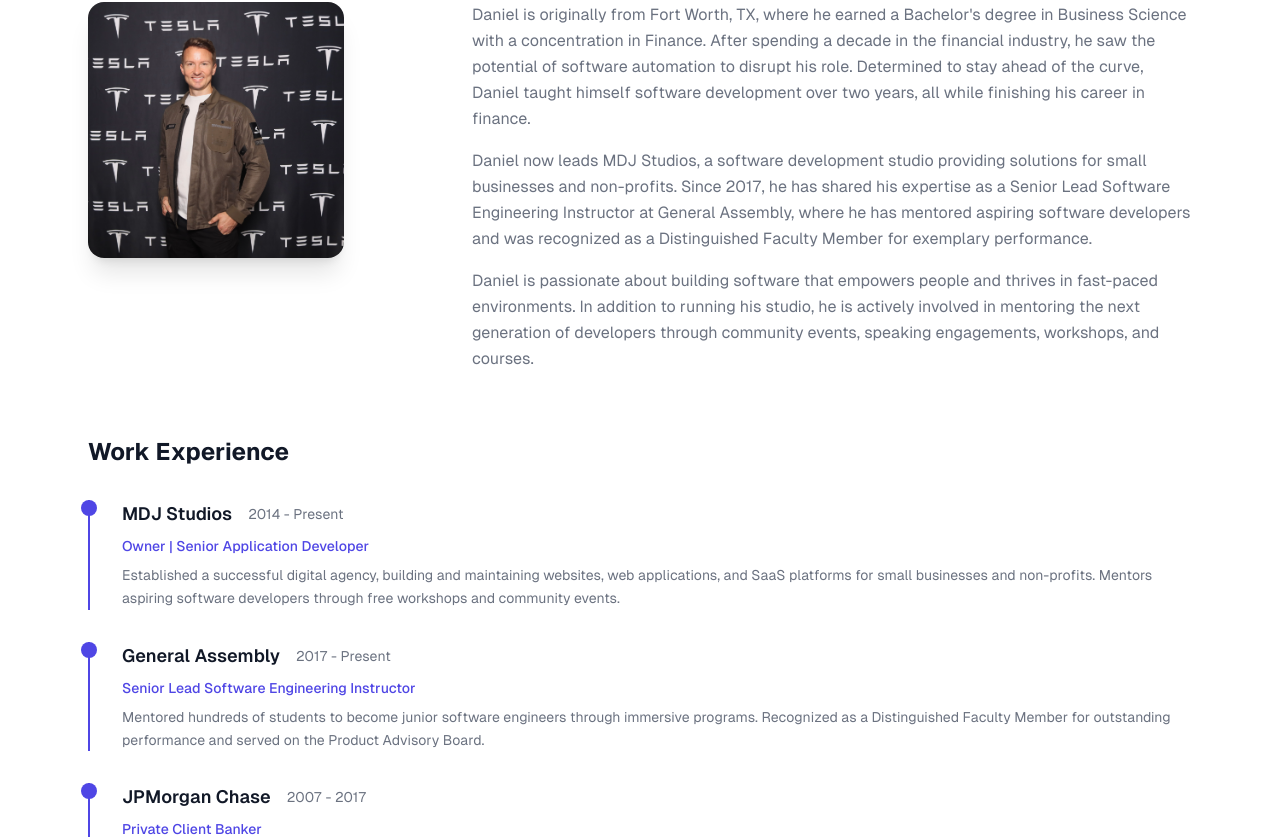
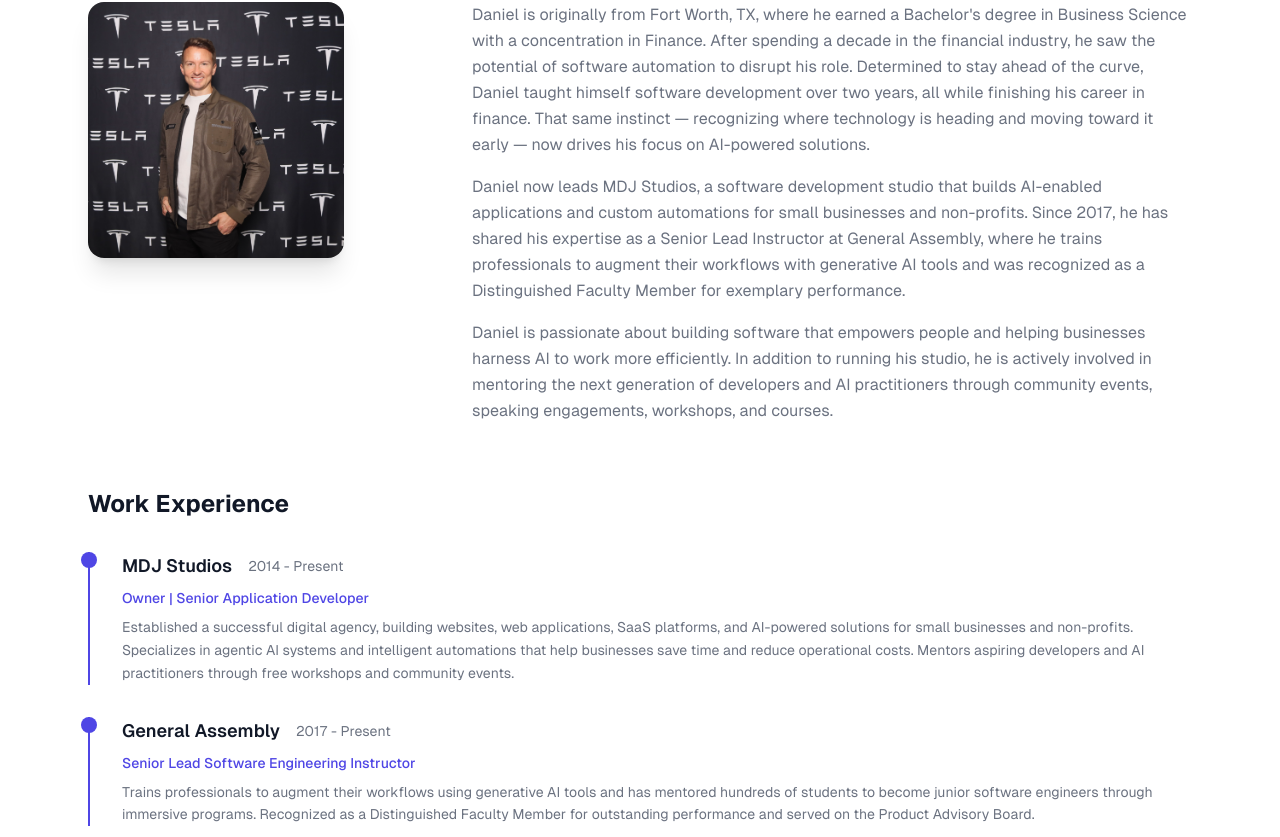
Before and after one commit to myDeveloperJourney/mdj-studios-website-v2, a Next.js app: page /about in a window 1280 px wide. Shown: the part 272-1109 px from the top of the page. Built offline with nearby package versions, Linux system fonts and the light colour scheme.

Commit message:
wip: optimizes website copy to emphasize AI work

```diff
--- a/src/app/about/page.tsx
+++ b/src/app/about/page.tsx
@@ -6,7 +6,7 @@
 export const metadata: Metadata = {
   title: "About Daniel Scott",
   description:
-    "Learn more about Daniel Scott, founder of MDJ Studios — his journey from the U.S. Army to tech, his expertise, and his passion for teaching.",
+    "Learn more about Daniel Scott, founder of MDJ Studios — his journey from the U.S. Army to tech and AI, his expertise in building AI-powered solutions, and his work training professionals to leverage AI.",
   alternates: {
     canonical: "https://mdjstudios.com/about",
   },
@@ -21,14 +21,14 @@
     role: "Owner | Senior Application Developer",
     period: "2014 - Present",
     description:
-      "Established a successful digital agency, building and maintaining websites, web applications, and SaaS platforms for small businesses and non-profits. Mentors aspiring software developers through free workshops and community events.",
+      "Established a successful digital agency, building websites, web applications, SaaS platforms, and AI-powered solutions for small businesses and non-profits. Specializes in agentic AI systems and intelligent automations that help businesses save time and reduce operational costs. Mentors aspiring developers and AI practitioners through free workshops and community events.",
   },
   {
     company: "General Assembly",
     role: "Senior Lead Software Engineering Instructor",
     period: "2017 - Present",
     description:
-      "Mentored hundreds of students to become junior software engineers through immersive programs. Recognized as a Distinguished Faculty Member for outstanding performance and served on the Product Advisory Board.",
+      "Trains professionals to augment their workflows using generative AI tools and has mentored hundreds of students to become junior software engineers through immersive programs. Recognized as a Distinguished Faculty Member for outstanding performance and served on the Product Advisory Board.",
   },
   {
     company: "JPMorgan Chase",
@@ -49,6 +49,7 @@
 const skills = [
   { category: "Languages", items: "Python, JavaScript, TypeScript, HTML5, CSS3" },
   { category: "Frameworks", items: "React, Next.js, Express, Node.js" },
+  { category: "AI & Automation", items: "LangChain, OpenAI API, Claude API, Retrieval-Augmented Generation" },
   { category: "Databases", items: "PostgreSQL, MongoDB, Firebase" },
   { category: "Tools", items: "Git, GitHub Actions, Vercel, AWS" },
   { category: "Testing", items: "Jest, Mocha, Pytest" },
@@ -97,22 +98,26 @@
               the potential of software automation to disrupt his role.
               Determined to stay ahead of the curve, Daniel taught himself
               software development over two years, all while finishing his
-              career in finance.
+              career in finance. That same instinct — recognizing where
+              technology is heading and moving toward it early — now drives his
+              focus on AI-powered solutions.
             </p>
             <p>
-              Daniel now leads MDJ Studios, a software development studio
-              providing solutions for small businesses and non-profits. Since
-              2017, he has shared his expertise as a Senior Lead Software
-              Engineering Instructor at General Assembly, where he has mentored
-              aspiring software developers and was recognized as a Distinguished
-              Faculty Member for exemplary performance.
+              Daniel now leads MDJ Studios, a software development studio that
+              builds AI-enabled applications and custom automations for small
+              businesses and non-profits. Since 2017, he has shared his
+              expertise as a Senior Lead Instructor at General Assembly, where
+              he trains professionals to augment their workflows with generative
+              AI tools and was recognized as a Distinguished Faculty Member for
+              exemplary performance.
             </p>
             <p>
               Daniel is passionate about building software that empowers people
-              and thrives in fast-paced environments. In addition to running his
-              studio, he is actively involved in mentoring the next generation
-              of developers through community events, speaking engagements,
-              workshops, and courses.
+              and helping businesses harness AI to work more efficiently. In
+              addition to running his studio, he is actively involved in
+              mentoring the next generation of developers and AI practitioners
+              through community events, speaking engagements, workshops, and
+              courses.
             </p>
           </div>
         </div>
--- a/src/app/layout.tsx
+++ b/src/app/layout.tsx
@@ -32,11 +32,11 @@
 
 export const metadata: Metadata = {
   title: {
-    default: "MDJ Studios | Web Development Agency & Technical Education",
+    default: "MDJ Studios | AI-Powered Software Development & Technical Education",
     template: "%s | MDJ Studios",
   },
   description:
-    "MDJ Studios is a digital agency founded by Daniel Scott, specializing in software development, web applications, UX design, and technical education.",
+    "MDJ Studios is a digital agency founded by Daniel Scott, specializing in AI-powered software development, intelligent automation, web applications, and technical education.",
   keywords: [
     "web development",
     "software development",
@@ -58,6 +58,15 @@
     "small business web development",
     "full stack developer",
     "Daniel Scott developer",
+    "AI-powered solutions",
+    "agentic AI",
+    "AI automation",
+    "AI for small business",
+    "generative AI training",
+    "intelligent automation",
+    "AI development agency",
+    "AI workflow automation",
+    "AI consulting Fort Worth",
   ],
   authors: [{ name: "Daniel Scott", url: "https://mdjstudios.com" }],
   creator: "MDJ Studios",
@@ -70,9 +79,9 @@
     locale: "en_US",
     url: "https://mdjstudios.com",
     siteName: "MDJ Studios",
-    title: "MDJ Studios | Web Development Agency & Technical Education",
+    title: "MDJ Studios | AI-Powered Software Development & Technical Education",
     description:
-      "MDJ Studios is a digital agency founded by Daniel Scott, specializing in software development, web applications, UX design, and technical education.",
+      "MDJ Studios is a digital agency founded by Daniel Scott, specializing in AI-powered software development, intelligent automation, web applications, and technical education.",
     images: [
       {
         url: "/images/daniel-scott-cropped.jpg",
@@ -85,9 +94,9 @@
   },
   twitter: {
     card: "summary_large_image",
-    title: "MDJ Studios | Web Development Agency & Technical Education",
+    title: "MDJ Studios | AI-Powered Software Development & Technical Education",
     description:
-      "MDJ Studios is a digital agency founded by Daniel Scott, specializing in software development, web applications, UX design, and technical education.",
+      "MDJ Studios is a digital agency founded by Daniel Scott, specializing in AI-powered software development, intelligent automation, web applications, and technical education.",
     images: [
       {
         url: "/images/daniel-scott-cropped.jpg",
@@ -170,7 +179,7 @@
                   name: "MDJ Studios",
                   url: "https://mdjstudios.com",
                   description:
-                    "Digital agency specializing in software development, web applications, UX design, and technical education.",
+                    "Digital agency specializing in AI-powered software development, intelligent automation, web applications, UX design, and technical education.",
                   priceRange: "$$",
                   areaServed: {
                     "@type": "GeoCircle",
@@ -183,7 +192,7 @@
                   },
                   hasOfferCatalog: {
                     "@type": "OfferCatalog",
-                    name: "Web Development Services",
+                    name: "AI & Web Development Services",
                     itemListElement: [
                       {
                         "@type": "Offer",
@@ -212,6 +221,15 @@
                             "Branding, graphic design, content strategy, and social media management.",
                         },
                       },
+                      {
+                        "@type": "Offer",
+                        itemOffered: {
+                          "@type": "Service",
+                          name: "AI-Powered Solutions",
+                          description:
+                            "Custom AI agents, intelligent automations, and AI-integrated applications that help businesses save time and reduce costs.",
+                        },
+                      },
                     ],
                   },
                 },
@@ -224,7 +242,7 @@
                   image:
                     "https://mdjstudios.com/images/daniel-scott-cropped.jpg",
                   description:
-                    "Software developer, technical educator, and founder of MDJ Studios. Senior Lead Software Engineering Instructor at General Assembly.",
+                    "Software developer, AI solutions architect, technical educator, and founder of MDJ Studios. Specializes in agentic AI and intelligent automation. Senior Lead Instructor at General Assembly, training professionals to leverage generative AI.",
                   worksFor: {
                     "@id": "https://mdjstudios.com/#organization",
                   },
@@ -247,6 +265,11 @@
                     "Python",
                     "UX Design",
                     "Software Engineering Education",
+                    "Artificial Intelligence",
+                    "Agentic AI",
+                    "Generative AI",
+                    "AI Automation",
+                    "LangChain",
                   ],
                   sameAs: [
                     "https://github.com/myDeveloperJourney",
--- a/src/components/layout/Footer.tsx
+++ b/src/components/layout/Footer.tsx
@@ -27,7 +27,7 @@
               />
             </Link>
             <p className="text-sm text-[var(--color-text-secondary)] mb-4 leading-relaxed">
-              Building digital products and teaching the next generation of developers.
+              Building AI-powered software and training professionals to work smarter with AI.
             </p>
             <SocialLinks iconSize="sm" />
           </div>
--- a/src/components/sections/ServicesSection.tsx
+++ b/src/components/sections/ServicesSection.tsx
@@ -5,8 +5,14 @@
   {
     title: "Software & Web Development",
     description:
-      "We create exceptional digital experiences using modern technologies like React, Next.js, and Node.js. From MVPs to enterprise applications, we build solutions that scale.",
+      "We create exceptional digital experiences using modern technologies like React, Next.js, and Node.js. From MVPs to enterprise platforms, we build solutions that scale — with AI integrations where they add real value.",
     image: "/images/software-dev.webp",
+  },
+  {
+    title: "AI-Powered Solutions",
+    description:
+      "We help businesses put AI to work — from intelligent agents that handle routine tasks to custom automations that save hours every week. Whether you need smarter workflows, automated customer interactions, or AI-driven tools built for your team, we turn the latest in AI into practical solutions that reduce costs and free you up to focus on growth.",
+    image: "/images/ai-solutions.webp",
   },
   {
     title: "User Experience Design",
@@ -28,10 +34,10 @@
       <div className="max-w-6xl mx-auto px-4 sm:px-6">
         <SectionHeading
           title="What We Do"
-          subtitle="We combine technical expertise with creative vision to deliver digital solutions that drive real results."
+          subtitle="We combine deep technical expertise with AI to deliver digital solutions that save time, cut costs, and drive real results."
         />
 
-        <div className="grid md:grid-cols-3 gap-8">
+        <div className="grid md:grid-cols-2 gap-8">
           {services.map((service) => (
             <div
               key={service.title}
--- a/src/components/sections/SocialProof.tsx
+++ b/src/components/sections/SocialProof.tsx
@@ -1,7 +1,7 @@
 const stats = [
-  { value: "10+", label: "Years Experience" },
+  { value: "10+", label: "Years in Tech" },
   { value: "50+", label: "Projects Delivered" },
-  { value: "1000+", label: "Students Taught" },
+  { value: "1000+", label: "Professionals Trained" },
   { value: "3", label: "Companies Built" },
 ];
 
```
Also changed, not shown: src/app/page.tsx (+11 -10 lines), src/components/sections/ContactSection.tsx (+5 -4 lines), .claude/settings.local.json, public/images/ai-solutions.webp (added).
